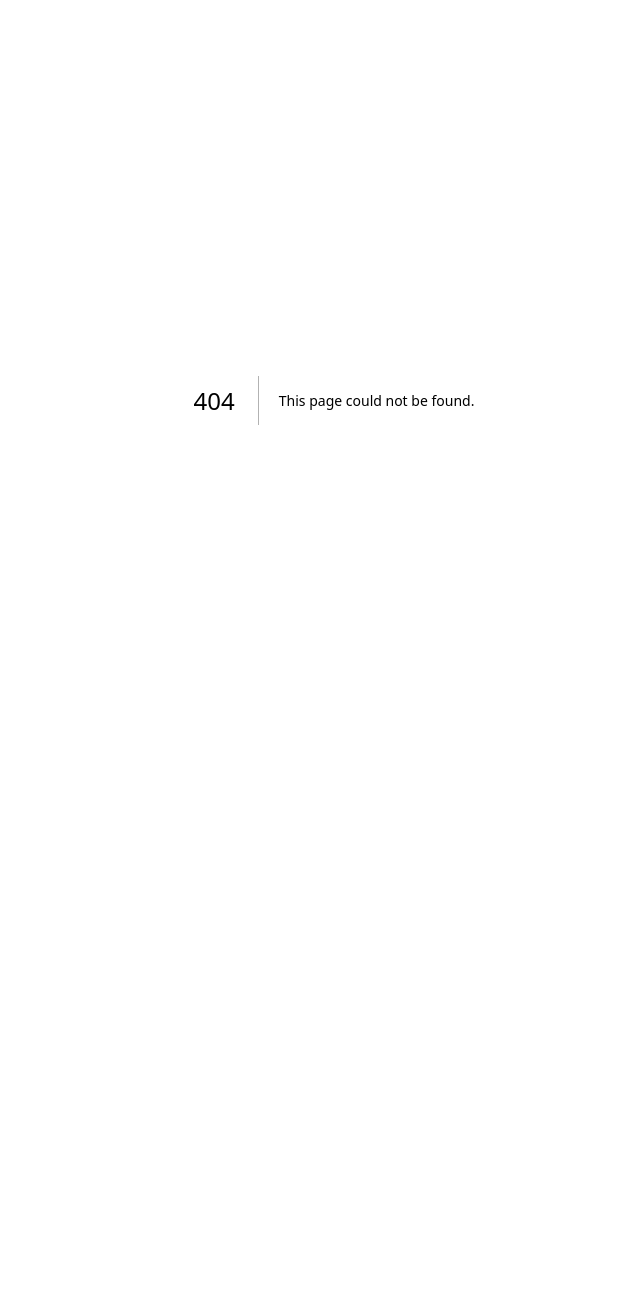
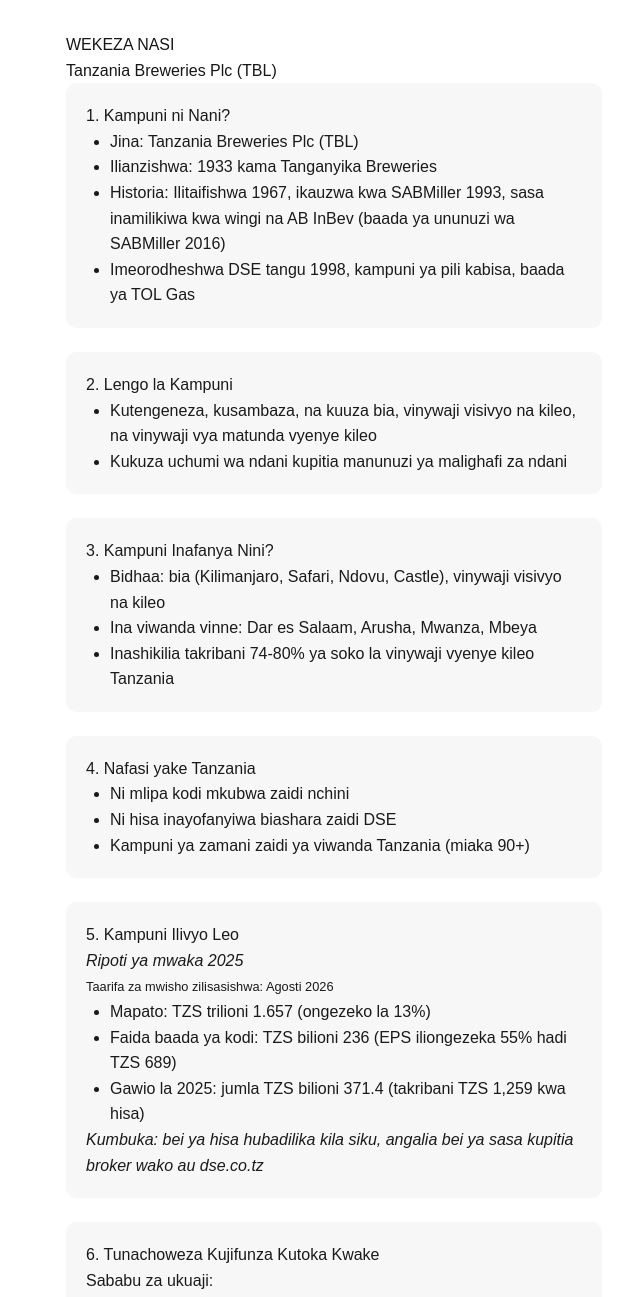
Before and after one commit to sadikiabubakari698-crypto/wekeza_nasi, a Next.js app in the folder wekeza-nasi-app/: page /kampuni/tbl in a window 1280 px wide. Before the commit this address had no page. Shown: the top 1297 px of the page, without its empty margins (306-946 px from the left). Before the commit the page ends 800 px from the top, so only its background shows below. Built offline with nearby package versions, Linux system fonts and the light colour scheme.

Commit message:
Add TBL company profile - third sector in 5-company POC

```diff
--- /dev/null
+++ b/wekeza-nasi-app/app/kampuni/tbl/page.js
@@ -0,0 +1,83 @@
+export default function TBL() {
+  return (
+    <main style={{ padding: "2rem", maxWidth: "600px", margin: "0 auto", fontFamily: "sans-serif", lineHeight: 1.6 }}>
+      <h1>WEKEZA NASI</h1>
+      <h2>Tanzania Breweries Plc (TBL)</h2>
+
+      <div className="lesson-box">
+        <h3>1. Kampuni ni Nani?</h3>
+        <ul>
+          <li>Jina: Tanzania Breweries Plc (TBL)</li>
+          <li>Ilianzishwa: 1933 kama Tanganyika Breweries</li>
+          <li>Historia: Ilitaifishwa 1967, ikauzwa kwa SABMiller 1993, sasa inamilikiwa kwa wingi na AB InBev (baada ya ununuzi wa SABMiller 2016)</li>
+          <li>Imeorodheshwa DSE tangu 1998, kampuni ya pili kabisa, baada ya TOL Gas</li>
+        </ul>
+      </div>
+
+      <div className="lesson-box">
+        <h3>2. Lengo la Kampuni</h3>
+        <ul>
+          <li>Kutengeneza, kusambaza, na kuuza bia, vinywaji visivyo na kileo, na vinywaji vya matunda vyenye kileo</li>
+          <li>Kukuza uchumi wa ndani kupitia manunuzi ya malighafi za ndani</li>
+        </ul>
+      </div>
+
+      <div className="lesson-box">
+        <h3>3. Kampuni Inafanya Nini?</h3>
+        <ul>
+          <li>Bidhaa: bia (Kilimanjaro, Safari, Ndovu, Castle), vinywaji visivyo na kileo</li>
+          <li>Ina viwanda vinne: Dar es Salaam, Arusha, Mwanza, Mbeya</li>
+          <li>Inashikilia takribani 74-80% ya soko la vinywaji vyenye kileo Tanzania</li>
+        </ul>
+      </div>
+
+      <div className="lesson-box">
+        <h3>4. Nafasi yake Tanzania</h3>
+        <ul>
+          <li>Ni mlipa kodi mkubwa zaidi nchini</li>
+          <li>Ni hisa inayofanyiwa biashara zaidi DSE</li>
+          <li>Kampuni ya zamani zaidi ya viwanda Tanzania (miaka 90+)</li>
+        </ul>
+      </div>
+
+      <div className="lesson-box">
+        <h3>5. Kampuni Ilivyo Leo</h3>
+        <p><em>Ripoti ya mwaka 2025</em></p>
+        <p><small>Taarifa za mwisho zilisasishwa: Agosti 2026</small></p>
+        <ul>
+          <li>Mapato: TZS trilioni 1.657 (ongezeko la 13%)</li>
+          <li>Faida baada ya kodi: TZS bilioni 236 (EPS iliongezeka 55% hadi TZS 689)</li>
+          <li>Gawio la 2025: jumla TZS bilioni 371.4 (takribani TZS 1,259 kwa hisa)</li>
+        </ul>
+        <p><em>Kumbuka: bei ya hisa hubadilika kila siku, angalia bei ya sasa kupitia broker wako au dse.co.tz</em></p>
+      </div>
+
+      <div className="lesson-box">
+        <h3>6. Tunachoweza Kujifunza Kutoka Kwake</h3>
+        <p>Sababu za ukuaji:</p>
+        <ul>
+          <li>Mfumo wa kidijitali wa mauzo (BEES) uliochakata zaidi ya 90% ya mapato, ukiongeza ufanisi</li>
+          <li>Uboreshaji wa mchanganyiko wa bidhaa (product mix) uliongeza faida ya uendeshaji kwa 35%</li>
+          <li>Ufungashaji unaorudishwa (returnable packaging) ulifikia 93%, kupunguza gharama</li>
+        </ul>
+        <p>
+          <strong>TBL ina faida kubwa lakini gawio lake ni kubwa mno
+          ikilinganishwa na CRDB/NMB, je hii inamaanisha nini kuhusu jinsi
+          kampuni hii inavyowekeza kwenye ukuaji wa baadaye dhidi ya
+          kuwalipa wanahisa sasa?</strong>
+        </p>
+      </div>
+
+      <div className="risk-box">
+        <h3 style={{ color: "#c0392b" }}>&#9888; 7. Hatari Maalum ya Kampuni Hii</h3>
+        <ul>
+          <li>Sekta ya vileo inakabiliwa na hatari za sera za kodi (excise duty) zinazoweza kubadilika ghafla</li>
+          <li>Ushindani kutoka Serengeti Breweries (EABL) unaomilikia karibu 15% ya soko</li>
+          <li>Umiliki wa kigeni (AB InBev) unamaanisha maamuzi makubwa yanaweza kuathiriwa na mikakati ya kimataifa, si Tanzania pekee</li>
+        </ul>
+      </div>
+
+      <p><a href="/">&larr; Rudi Academy</a></p>
+    </main>
+  );
+}
--- a/wekeza-nasi-app/app/page.js
+++ b/wekeza-nasi-app/app/page.js
@@ -41,6 +41,7 @@ export default function Home() {
       <h2 style={{ marginTop: "2rem" }}>Uchambuzi wa Kampuni</h2>
       <a href="/kampuni/crdb" style={link}>CRDB Bank Plc</a>
       <a href="/kampuni/nmb" style={link}>NMB Bank Plc</a>
+      <a href="/kampuni/tbl" style={link}>Tanzania Breweries Plc (TBL)</a>
     </main>
   );
 }
```
